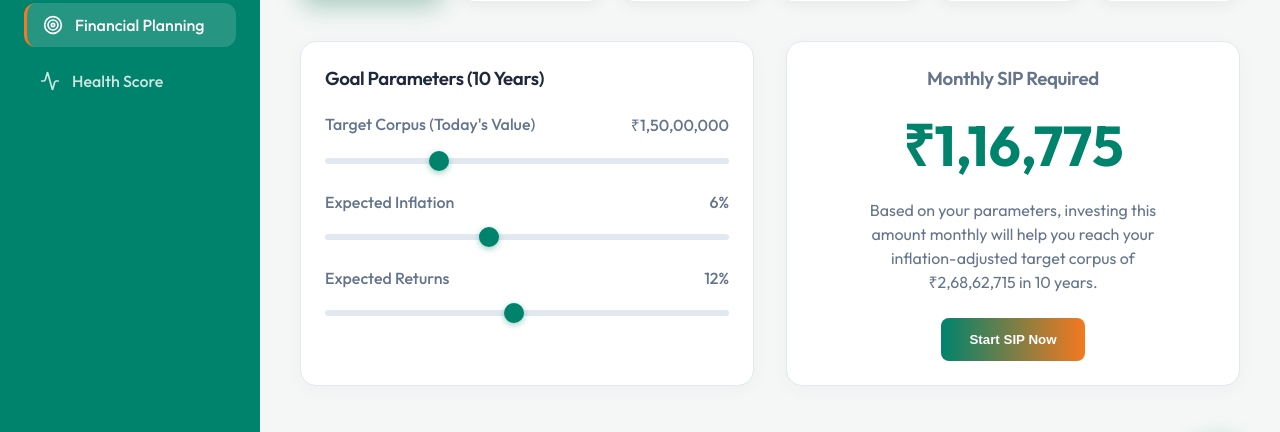
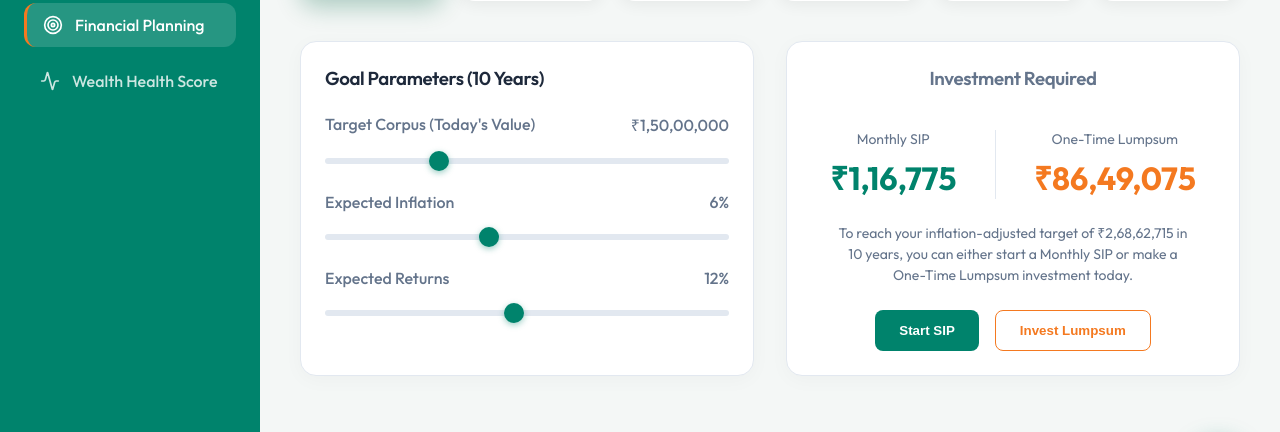
Before and after one commit to utkarsh542/idbi-frontend, a React (Vite) app: page /planning in a window 1280 px wide. Shown: the part 274-706 px from the top of the page. Built offline with nearby package versions, Linux system fonts and the light colour scheme; no server answers.

Commit message:
feat: Add Asset Allocation and Detailed Bills widgets to Dashboard; expand Financial Planning

```diff
--- a/src/components/Layout.jsx
+++ b/src/components/Layout.jsx
@@ -86,7 +86,7 @@ const Layout = ({ customerId, setCustomerId }) => {
           <li>
             <NavLink to="/health" className={({ isActive }) => (isActive ? "nav-link active" : "nav-link")}>
               <Activity size={20} />
-              Health Score
+              Wealth Health Score
             </NavLink>
           </li>
         </ul>
--- a/src/pages/Dashboard.jsx
+++ b/src/pages/Dashboard.jsx
@@ -90,29 +90,49 @@ const Dashboard = ({ customerId }) => {
         </div>
 
         <div className="glass-panel" style={{ display: 'flex', flexDirection: 'column' }}>
-          <h3 style={{ marginBottom: '24px' }}>Health Score Portfolio</h3>
-          <div style={{ flex: 1, display: 'flex', alignItems: 'center', justifyContent: 'center' }}>
-            <div className="health-score-circle">
-              <div className="health-score-content">
-                <div className="health-score-value">
-                  {/* Mock health score calculation based on savings rate */}
-                  {Math.min(100, Math.round((metrics.savings_rate / 30) * 100))}
+          <h3 style={{ marginBottom: '24px' }}>Asset Allocation</h3>
+          <div style={{ display: 'flex', flexDirection: 'column', gap: '16px', overflowY: 'auto', flex: 1 }}>
+            {Object.entries(metrics.asset_allocation || {})
+              .filter(([_, val]) => val > 0)
+              .sort((a, b) => b[1] - a[1])
+              .map(([key, val]) => (
+              <div key={key}>
+                <div style={{ display: 'flex', justifyContent: 'space-between', marginBottom: '8px', textTransform: 'capitalize' }}>
+                  <span style={{ color: 'var(--text-primary)' }}>{key.replace('_', ' ')}</span>
+                  <span style={{ color: 'var(--idbi-teal)', fontWeight: '600' }}>{val}%</span>
                 </div>
-                <div className="health-score-label">
-                  {metrics.savings_rate >= 20 ? 'Excellent' : 'Fair'}
+                <div className="progress-bar-bg" style={{ height: '6px' }}>
+                  <div className="progress-bar-fill" style={{ width: `${val}%`, backgroundColor: 'var(--idbi-teal)' }}></div>
                 </div>
               </div>
+            ))}
+          </div>
+        </div>
+      </div>
+
+      {/* Detailed Bills Section */}
+      <div className="glass-panel" style={{ marginTop: '24px' }}>
+        <h3 style={{ marginBottom: '24px' }}>Personal Expenses & Bills</h3>
+        <div style={{ display: 'grid', gridTemplateColumns: 'repeat(auto-fit, minmax(250px, 1fr))', gap: '16px' }}>
+          {metrics.monthly_expenses?.detailed_bills?.map((bill, idx) => (
+            <div key={idx} style={{
+              padding: '16px',
+              borderRadius: '12px',
+              backgroundColor: bill.essential ? 'rgba(0, 133, 117, 0.05)' : 'rgba(244, 121, 32, 0.05)',
+              border: `1px solid ${bill.essential ? 'rgba(0, 133, 117, 0.2)' : 'rgba(244, 121, 32, 0.2)'}`
+            }}>
+              <div style={{ display: 'flex', justifyContent: 'space-between', alignItems: 'center', marginBottom: '8px' }}>
+                <h4 style={{ margin: 0, color: 'var(--text-primary)' }}>{bill.name}</h4>
+                <span style={{ fontWeight: '600', color: bill.essential ? 'var(--idbi-teal)' : 'var(--idbi-orange)' }}>₹{bill.amount.toLocaleString()}</span>
+              </div>
+              <div style={{ fontSize: '12px', color: 'var(--text-secondary)' }}>
+                {bill.category} • {bill.essential ? 'Essential' : 'Discretionary / Highlight'}
+              </div>
             </div>
-          </div>
-          <div style={{ marginTop: '24px' }}>
-            <div style={{ display: 'flex', justifyContent: 'space-between', marginBottom: '8px' }}>
-              <span style={{ color: 'var(--text-secondary)' }}>Savings Health</span>
-              <span style={{ color: 'var(--accent-green)' }}>{metrics.savings_rate}%</span>
-            </div>
-            <div className="progress-bar-bg">
-              <div className="progress-bar-fill" style={{ width: `${Math.min(100, (metrics.savings_rate / 30) * 100)}%` }}></div>
-            </div>
-          </div>
+          ))}
+          {(!metrics.monthly_expenses?.detailed_bills || metrics.monthly_expenses.detailed_bills.length === 0) && (
+            <div style={{ color: 'var(--text-secondary)' }}>No detailed bills found for this profile.</div>
+          )}
         </div>
       </div>
     </div>
@@ -122,7 +142,11 @@ const Dashboard = ({ customerId }) => {
 // Helper function
 function sumObjectValues(obj) {
   if (!obj) return 0;
-  return Object.values(obj).reduce((a, b) => a + b, 0);
+  let total = 0;
+  for (const key in obj) {
+    if (typeof obj[key] === 'number') total += obj[key];
+  }
+  return total;
 }
 
 export default Dashboard;
--- a/src/pages/FinancialPlanning.jsx
+++ b/src/pages/FinancialPlanning.jsx
@@ -144,25 +144,43 @@ const FinancialPlanning = () => {
         </div>
 
         <div className="glass-panel" style={{ display: 'flex', flexDirection: 'column', justifyContent: 'center', alignItems: 'center' }}>
-          <h3 style={{ color: 'var(--text-secondary)', marginBottom: '16px' }}>Monthly SIP Required</h3>
-          <div style={{ fontSize: '56px', fontWeight: '700', color: 'var(--idbi-teal)', marginBottom: '16px' }}>
-            ₹{calculateSIP().toLocaleString('en-IN')}
+          <h3 style={{ color: 'var(--text-secondary)', marginBottom: '16px' }}>Investment Required</h3>
+
+          <div style={{ width: '100%', display: 'flex', justifyContent: 'space-around', margin: '24px 0' }}>
+            <div style={{ textAlign: 'center' }}>
+              <div style={{ fontSize: '14px', color: 'var(--text-secondary)', marginBottom: '8px' }}>Monthly SIP</div>
+              <div style={{ fontSize: '32px', fontWeight: '700', color: 'var(--idbi-teal)' }}>
+                ₹{calculateSIP().toLocaleString('en-IN')}
+              </div>
+            </div>
+
+            <div style={{ width: '1px', backgroundColor: 'var(--border-color)' }}></div>
+
+            <div style={{ textAlign: 'center' }}>
+              <div style={{ fontSize: '14px', color: 'var(--text-secondary)', marginBottom: '8px' }}>One-Time Lumpsum</div>
+              <div style={{ fontSize: '32px', fontWeight: '700', color: 'var(--idbi-orange)' }}>
+                ₹{Math.round((corpus * Math.pow((1 + inflation / 100), currentDefaults.years)) / Math.pow(1 + returns/100, currentDefaults.years)).toLocaleString('en-IN')}
+              </div>
+            </div>
           </div>
-          <p style={{ textAlign: 'center', color: 'var(--text-secondary)', maxWidth: '80%', lineHeight: '1.5' }}>
-            Based on your parameters, investing this amount monthly will help you reach your inflation-adjusted target corpus of ₹{Math.round(corpus * Math.pow((1 + inflation / 100), currentDefaults.years)).toLocaleString('en-IN')} in {currentDefaults.years} years.
+
+          <p style={{ textAlign: 'center', color: 'var(--text-secondary)', maxWidth: '90%', lineHeight: '1.5', fontSize: '14px' }}>
+            To reach your inflation-adjusted target of ₹{Math.round(corpus * Math.pow((1 + inflation / 100), currentDefaults.years)).toLocaleString('en-IN')} in {currentDefaults.years} years, you can either start a Monthly SIP or make a One-Time Lumpsum investment today.
           </p>
-          {sipStarted ? (
-            <div style={{ marginTop: '24px', padding: '14px 28px', backgroundColor: 'rgba(0, 255, 100, 0.1)', border: '1px solid var(--accent-green)', borderRadius: '8px', color: 'var(--accent-green)', fontWeight: '600', display: 'flex', alignItems: 'center', gap: '8px' }}>
-              <Shield size={20} /> SIP Successfully Initiated!
-            </div>
-          ) : (
+
+          <div style={{ display: 'flex', gap: '16px', marginTop: '24px' }}>
             <button
               onClick={() => setSipStarted(true)}
-              style={{ marginTop: '24px', padding: '14px 28px', background: 'linear-gradient(90deg, var(--idbi-teal), var(--idbi-orange))', border: 'none', borderRadius: '8px', color: 'white', fontWeight: '600', cursor: 'pointer', transition: 'opacity 0.2s ease' }}
+              style={{ padding: '12px 24px', background: 'var(--idbi-teal)', border: 'none', borderRadius: '8px', color: 'white', fontWeight: '600', cursor: 'pointer' }}
             >
-              Start SIP Now
+              {sipStarted ? 'SIP Initiated!' : 'Start SIP'}
             </button>
-          )}
+            <button
+              style={{ padding: '12px 24px', background: 'transparent', border: '1px solid var(--idbi-orange)', borderRadius: '8px', color: 'var(--idbi-orange)', fontWeight: '600', cursor: 'pointer' }}
+            >
+              Invest Lumpsum
+            </button>
+          </div>
         </div>
       </div>
     </div>
--- a/src/pages/HealthScore.jsx
+++ b/src/pages/HealthScore.jsx
@@ -1,5 +1,5 @@
 import React, { useEffect, useState } from 'react';
-import { Activity, ShieldCheck, TrendingUp, AlertTriangle, CheckCircle2, ChevronRight } from 'lucide-react';
+import { Activity, ShieldCheck, TrendingUp, AlertTriangle, CheckCircle2, ChevronRight, Sparkles } from 'lucide-react';
 import { getCustomerMetrics } from '../lib/api';
 
 const CircularProgress = ({ score, color }) => {
@@ -90,7 +90,7 @@ const HealthScore = ({ customerId }) => {
   return (
     <div>
       <div className="page-header" style={{ marginBottom: '40px' }}>
-        <h1 className="page-title text-gradient">Financial Health Score</h1>
+        <h1 className="page-title text-gradient">Wealth Health Score</h1>
         <p className="page-subtitle">A deep dive into your financial well-being based on your portfolio, emergency funds, and spending trends.</p>
       </div>
 
@@ -229,6 +229,48 @@ const HealthScore = ({ customerId }) => {
         </div>
       </div>
 
+      {/* Recommended IDBI Wealth Products */}
+      <div className="glass-panel" style={{ padding: '32px', marginTop: '32px' }}>
+        <h3 style={{ display: 'flex', alignItems: 'center', gap: '10px', marginBottom: '24px', fontSize: '20px' }}>
+          <div style={{ padding: '8px', background: 'rgba(0, 133, 117, 0.1)', borderRadius: '8px' }}>
+            <Sparkles size={20} color="var(--idbi-teal)" />
+          </div>
+          Recommended IDBI Wealth Products
+        </h3>
+        <p style={{ color: 'var(--text-secondary)', marginBottom: '24px' }}>
+          Based on your Wealth Health Score and risk profile, our AI suggests the following curated IDBI investment avenues to optimize your portfolio:
+        </p>
+
+        <div style={{ display: 'grid', gridTemplateColumns: 'repeat(auto-fit, minmax(200px, 1fr))', gap: '16px' }}>
+
+          <div style={{ padding: '20px', border: '1px solid var(--border-color)', borderRadius: '12px', background: '#fff' }}>
+            <h4 style={{ color: 'var(--idbi-teal)', marginBottom: '8px', fontWeight: '600' }}>Systematic Investment Plan (SIP)</h4>
+            <p style={{ color: 'var(--text-secondary)', fontSize: '13px', lineHeight: '1.5' }}>Automate your wealth creation with IDBI flexi-cap SIPs for long-term compound growth.</p>
+          </div>
+
+          <div style={{ padding: '20px', border: '1px solid var(--border-color)', borderRadius: '12px', background: '#fff' }}>
+            <h4 style={{ color: 'var(--idbi-teal)', marginBottom: '8px', fontWeight: '600' }}>Mutual Funds (MF)</h4>
+            <p style={{ color: 'var(--text-secondary)', fontSize: '13px', lineHeight: '1.5' }}>Diversify across equity and debt markets with top-rated IDBI Mutual Funds.</p>
+          </div>
+
+          <div style={{ padding: '20px', border: '1px solid var(--border-color)', borderRadius: '12px', background: '#fff' }}>
+            <h4 style={{ color: 'var(--idbi-teal)', marginBottom: '8px', fontWeight: '600' }}>Digital Gold</h4>
+            <p style={{ color: 'var(--text-secondary)', fontSize: '13px', lineHeight: '1.5' }}>Hedge against inflation securely with 24K pure digital gold straight from your account.</p>
+          </div>
+
+          <div style={{ padding: '20px', border: '1px solid var(--border-color)', borderRadius: '12px', background: '#fff' }}>
+            <h4 style={{ color: 'var(--idbi-teal)', marginBottom: '8px', fontWeight: '600' }}>ETFs</h4>
+            <p style={{ color: 'var(--text-secondary)', fontSize: '13px', lineHeight: '1.5' }}>Low-cost, passive investing solutions tracking major market indices efficiently.</p>
+          </div>
+
+          <div style={{ padding: '20px', border: '1px solid var(--border-color)', borderRadius: '12px', background: '#fff' }}>
+            <h4 style={{ color: 'var(--idbi-teal)', marginBottom: '8px', fontWeight: '600' }}>Corporate & Govt Bonds</h4>
+            <p style={{ color: 'var(--text-secondary)', fontSize: '13px', lineHeight: '1.5' }}>Secure steady, fixed-income returns to safely build your emergency corpus.</p>
+          </div>
+
+        </div>
+      </div>
+
     </div>
   );
 };
```
